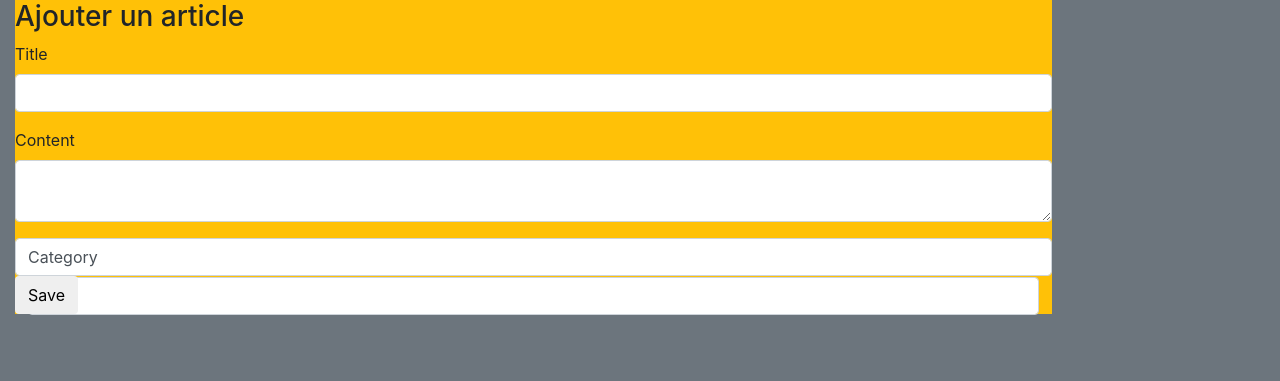
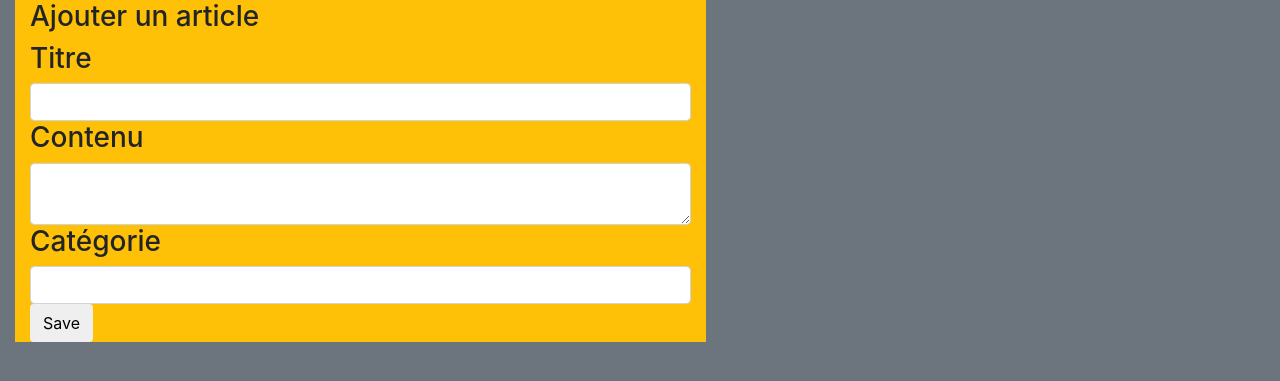
Before and after one commit to Isandre47/blog, a Symfony app: template templates/blog/index.html.twig in a window 1280 px wide. Shown: the part 56-437 px from the top of the page. Run offline with Twig, Linux system fonts and the light colour scheme; the template is opened without the code that fills it, so the values that code supplies are empty; form fields are guessed from the names that the template uses; some libraries are stand-ins or nearby versions.

Commit message:
Design 2

```diff
--- a/templates/blog/index.html.twig
+++ b/templates/blog/index.html.twig
@@ -5,18 +5,21 @@
 
 {% block body %}
     {#{{ dump(articles) }}#}
-        <div class="form-group bg-warning">
+        <div class="form-group bg-warning col-8">
             <h3>Ajouter un article</h3>
             {{ form_start(form2) }}
-            {{ form_row(form2.title) }}
-            {{ form_row(form2.content) }}
-            <div class="form-control">
-                {{ form_row(form2.category) }}
-            </div>
-
+            <h3>Titre</h3>
+            {{ form_widget(form2.title, {'attr':{'class':'form-control'}}) }}
+            <h3>Contenu</h3>
+            {{ form_widget(form2.content, {'attr':{'class':'form-control'}}) }}
+                {#{{ form_widget(form2.category) }}#}
+            <h3>Catégorie</h3>
+            {{ form_widget(form2.category, {'attr':{'class':'form-control'}}) }}
             <button class="btn">{{ button_label|default('Save') }}</button>
             {{ form_end(form2) }}
+            {#{{ form_widget(form2) }}#}
         </div>
+
 
     {% for toto in articles %}
         <div class="row bg-info m-3 shadow">
```
